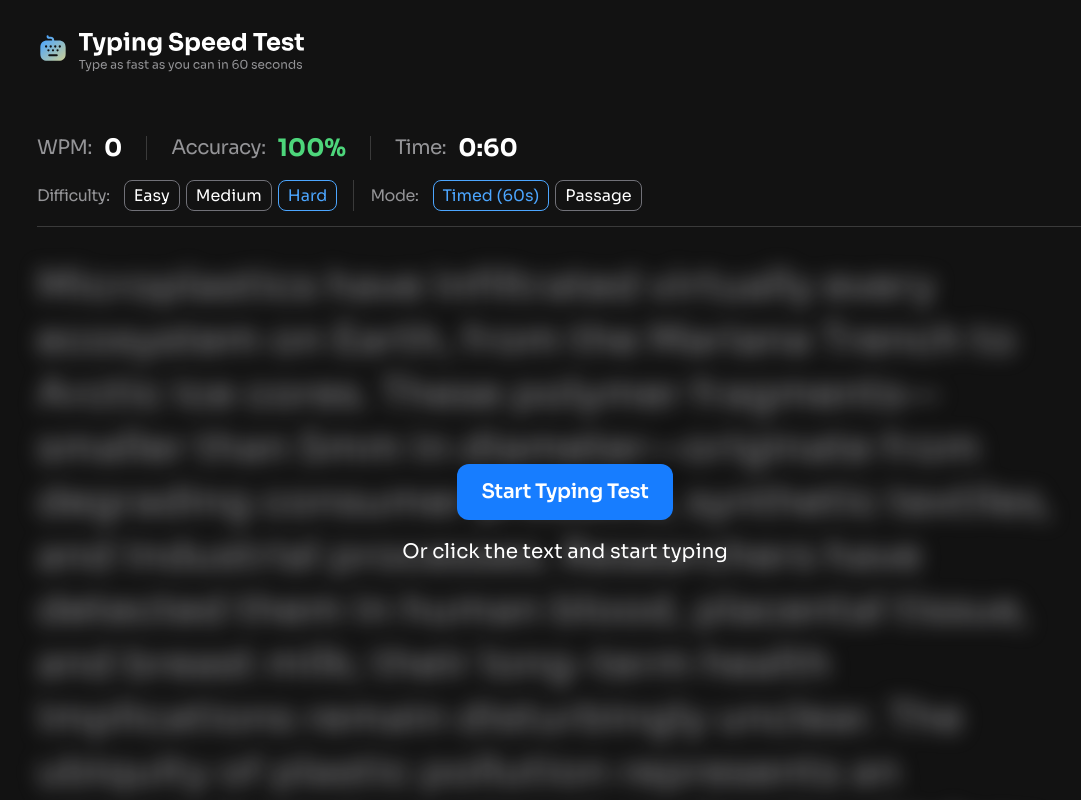
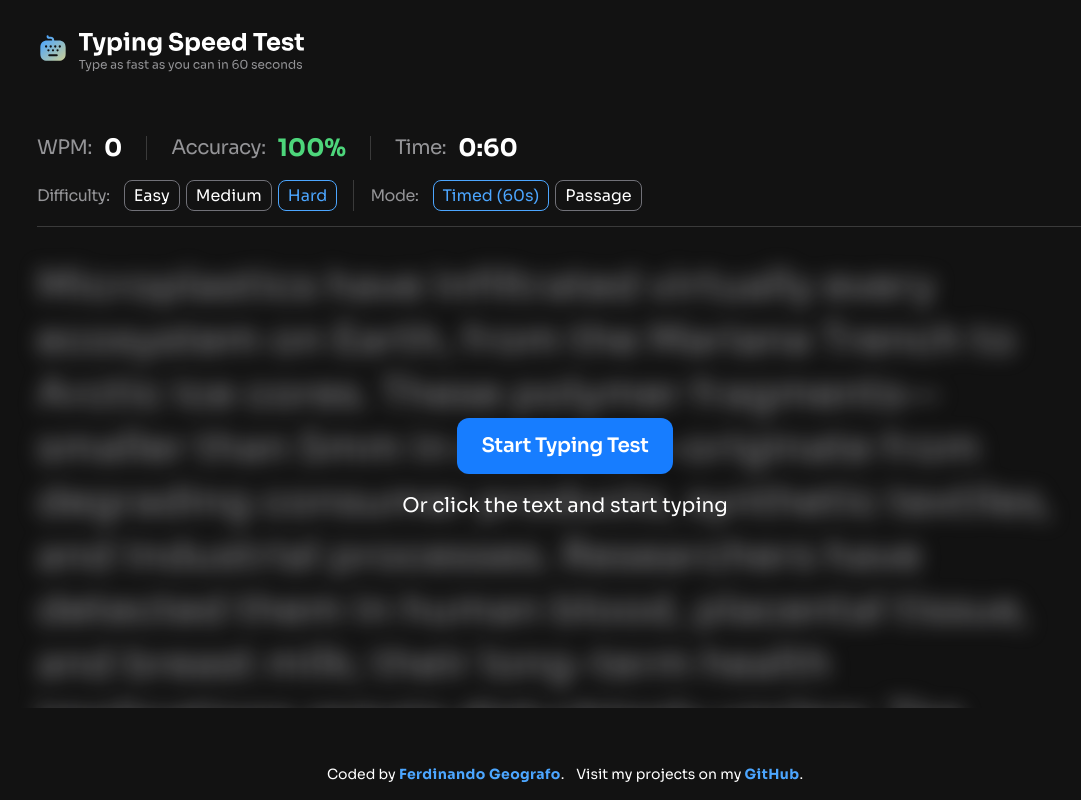
Before and after one commit to FerdinandoGeografo/typing-speed-test, a React (Vite) app: page / in a window 1280 px wide. Shown: the whole page, without its empty margins (75-1156 px from the left). Built offline with nearby package versions, Linux system fonts and the light colour scheme.

Commit message:
fix: added footer and small fixes

```diff
--- a/src/App.tsx
+++ b/src/App.tsx
@@ -12,8 +12,6 @@ export default function App() {
     bestWpm,
   } = useTypingSpeedTest();
 
-  const showFooter = false;
-
   return (
     <div className="flex h-dvh flex-col gap-6 md:gap-8 lg:gap-14">
       <Header>
@@ -26,7 +24,7 @@ export default function App() {
         {status === "finished" && <ResultScreen />}
       </main>
 
-      {showFooter && <Footer />}
+      <Footer />
     </div>
   );
 }
--- a/src/components/StartOverlay.tsx
+++ b/src/components/StartOverlay.tsx
@@ -4,6 +4,7 @@ export default function StartOverlay({ onStart }: { onStart: () => void }) {
   return (
     <div
       className="absolute inset-0 flex cursor-pointer flex-col items-center justify-center gap-5"
+      role="button"
       onClick={onStart}
     >
       <Button className="shrink-0">
```
